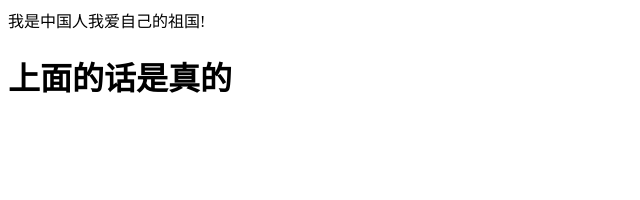
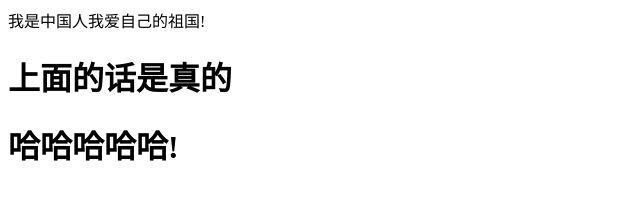
Before and after one commit to zhenchaojia/suiyi-ssh, a plain HTML site: page index.html in a window 1280 px wide. Shown: the whole page, without its empty margins (0-640 px from the left). Drawn offline with Linux system fonts and the light colour scheme.

Commit message:
添加了哈哈

```diff
--- a/index.html
+++ b/index.html
@@ -7,5 +7,6 @@
 <body>
   <div>我是中国人我爱自己的祖国!</div>
   <h1>上面的话是真的</h1>
+  <h1>哈哈哈哈哈!</h1>
 </body>
 </html>
```
